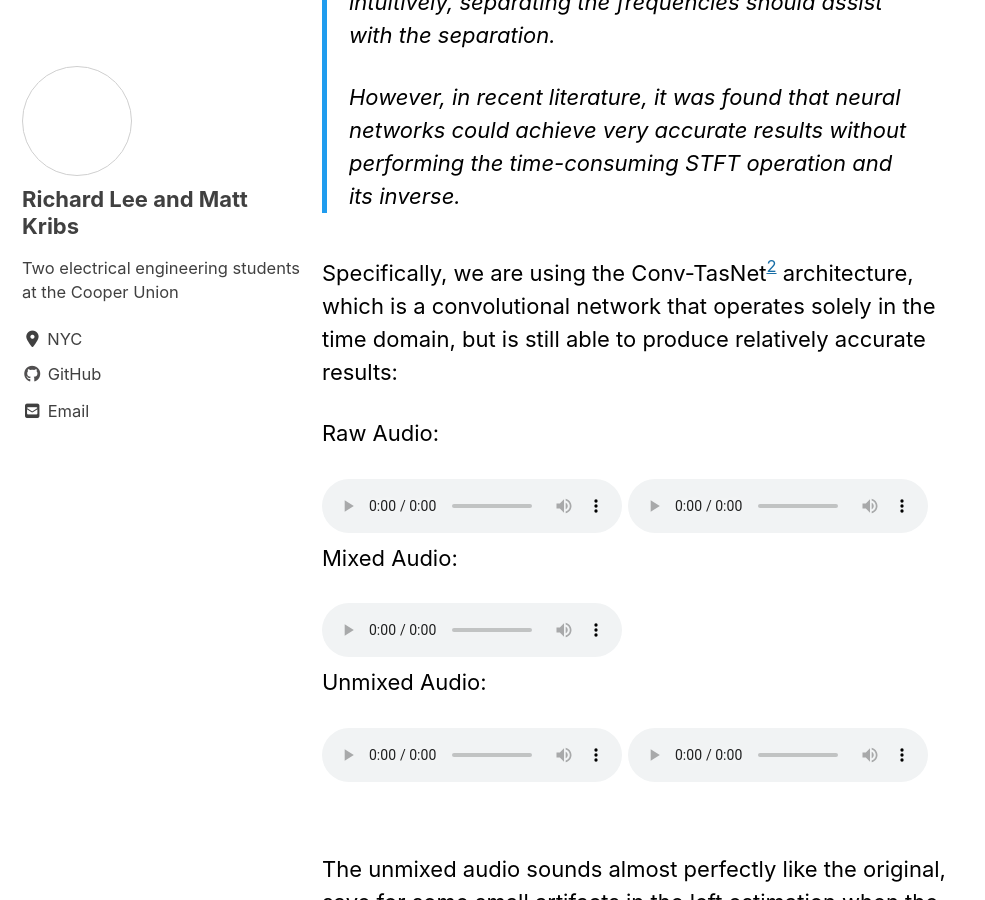
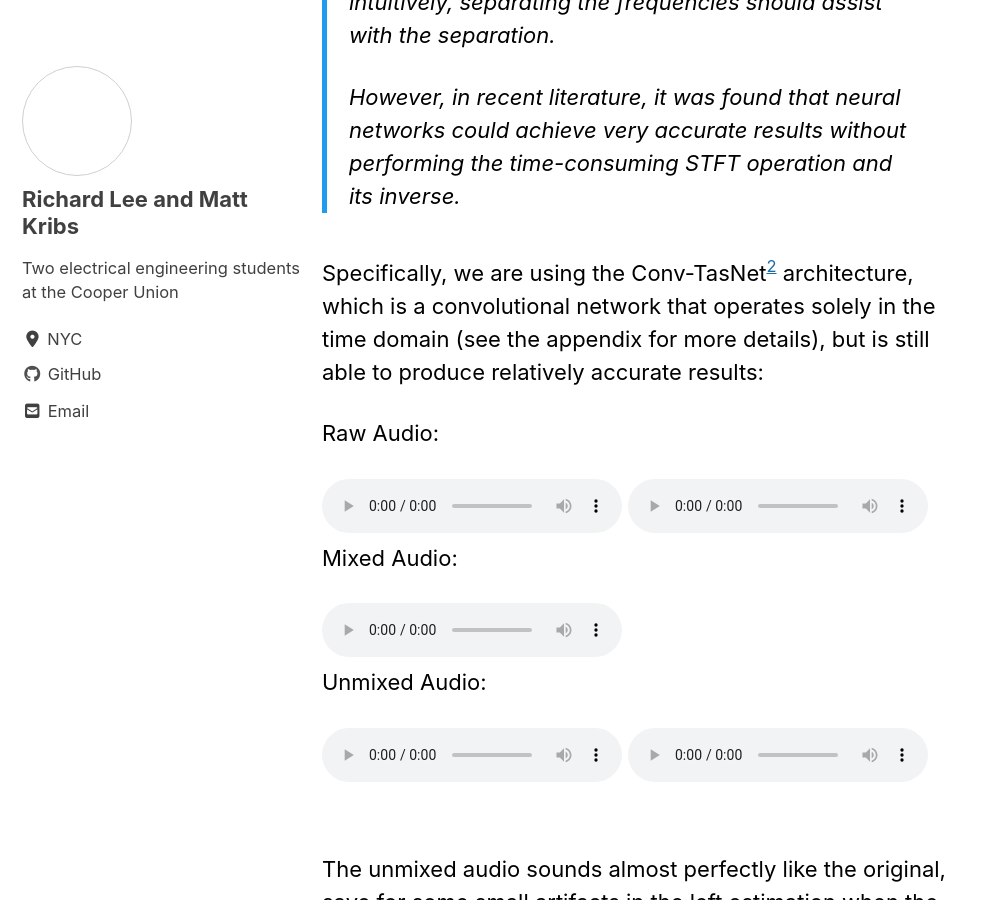
Before and after one commit to ece396-source-separation/ece396-source-separation.github.io, a Jekyll site: the page built from _posts/2021-03-20-project-updates.md, in a window 1280 px wide and 900 px high, scrolled down 3733 px. Shown: the whole window, without its empty margins (0-985 px from the left). Built offline with Jekyll 4.4.1, drawn with Linux system fonts in a browser that asks for light colours; cached includes are drawn as plain includes; nearby versions of some CDN libraries; some of the changed text lies outside the part shown.

Commit message:
Update 2021-03-20-project-updates.md

```diff
--- a/_posts/2021-03-20-project-updates.md
+++ b/_posts/2021-03-20-project-updates.md
@@ -44,8 +44,7 @@ Recovered Sources
 <source src="/assets/audio/ICA/recon_source_1.wav" type="audio/wav">Your browser does not support the audio element.</audio>
 
 <audio controls>
-<source src="/assets/audio/ICA/recon_source_2.wav" type="audio/wav">Your browser does not support the audio element.</audio>
-<br/>
+<source src="/assets/audio/ICA/recon_source_2.wav" type="audio/wav">Your browser does not support the audio element.</audio><br/>
 
 In conclusion, not much unmixing was done.
 
@@ -60,7 +59,7 @@ Neural networks are not limited in the same way that BSS methods like ICA are -
 >
 > However, in recent literature, it was found that neural networks could achieve very accurate results without performing the time-consuming STFT operation and its inverse.
 
-Specifically, we are using the Conv-TasNet[^2] architecture, which is a convolutional network that operates solely in the time domain, but is still able to produce relatively accurate results:
+Specifically, we are using the Conv-TasNet[^2] architecture, which is a convolutional network that operates solely in the time domain (see the appendix for more details), but is still able to produce relatively accurate results:
 
 Raw Audio:
 
@@ -81,8 +80,7 @@ Unmixed Audio:
 <source src="/assets/audio/mixed-sable_est1.wav" type="audio/wav">Your browser does not support the audio element.</audio>
 
 <audio controls>
-<source src="/assets/audio/mixed-sable_est2.wav" type="audio/wav">Your browser does not support the audio element.</audio>
-<br/>
+<source src="/assets/audio/mixed-sable_est2.wav" type="audio/wav">Your browser does not support the audio element.</audio><br/>
 
 The unmixed audio sounds almost perfectly like the original, save for some small artifacts in the left estimation when the speaker says the word "question" (headphones make it easier to hear this artifact). These high accuracy estimations show promise for creating a source separation system.
 
@@ -102,6 +100,9 @@ On the one hand, we plan on investigating traditional reconstruction techniques
 
 In order to decrease latency, we are looking into the [ONNX standard](https://github.com/onnx/onnx) and [TensorRT](https://developer.nvidia.com/tensorrt), which should better optimize the neural network for fast compuation.
 
+## Appendix: The Architecture of Conv-TasNet
+
+
 
 [^1]: https://www.ee.columbia.edu/~dpwe/papers/Cherry53-cpe.pdf
 
```
